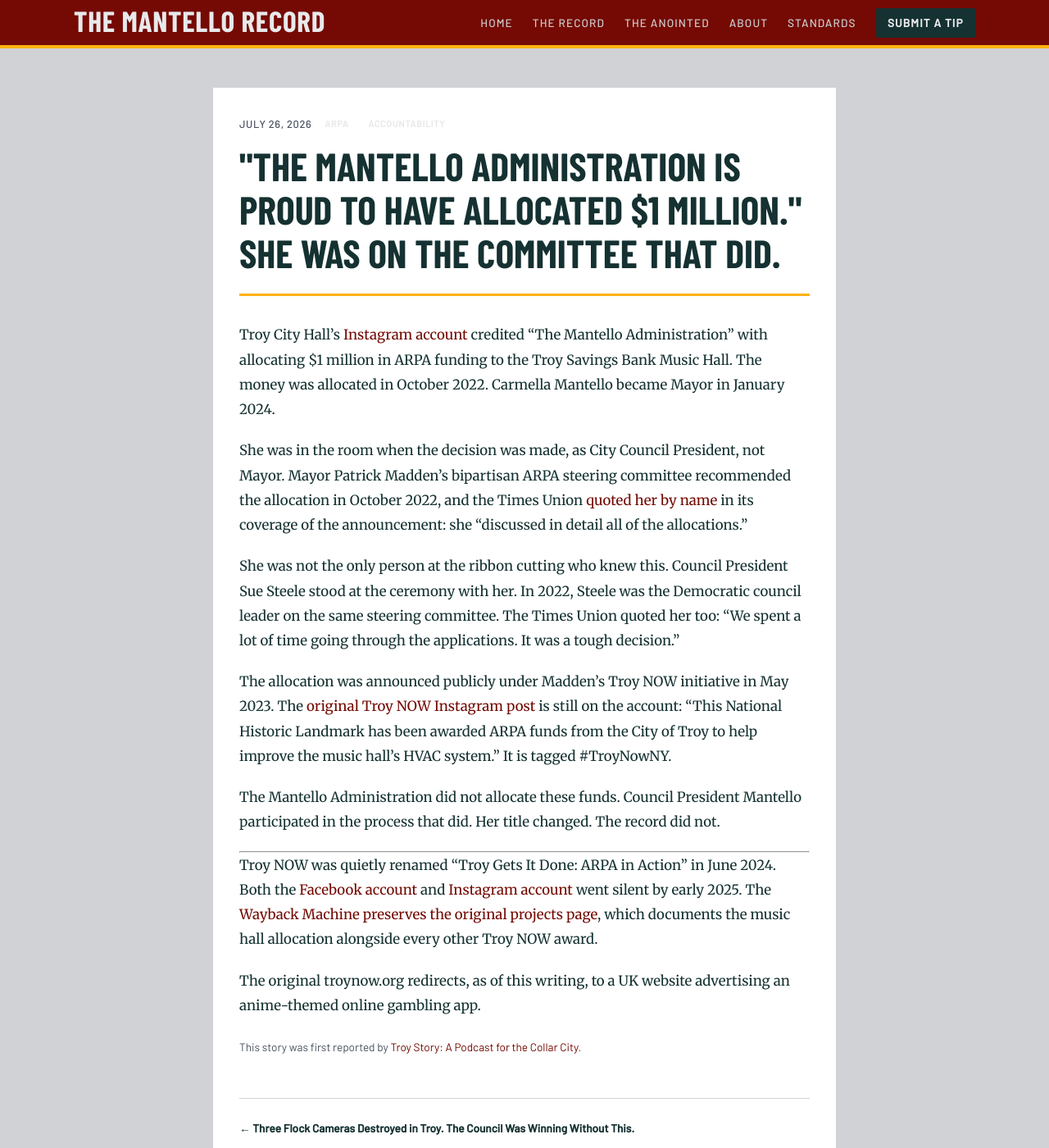
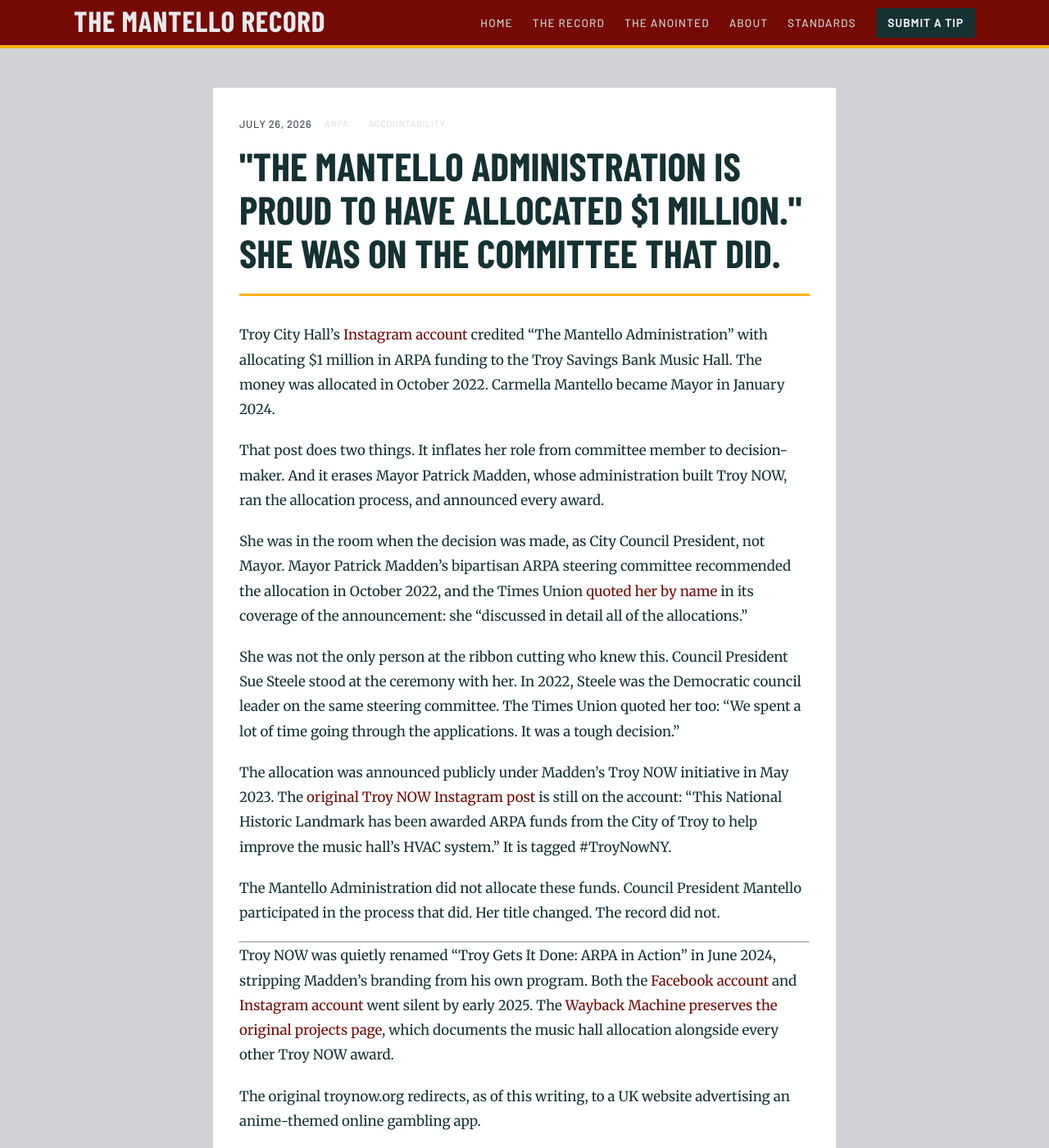
Before and after one commit to MdevitSEC/the-mantello-record, a Jekyll site: the page built from _posts/2026-07-26-mantello-arpa-music-hall-credit.md, in a window 1280 px wide and 1400 px high. Shown: the whole window at 82% size. Built offline with Jekyll 4.4.1, drawn with Linux system fonts in a browser that asks for light colours; some web fonts are replaced.

Commit message:
Strengthen ARPA post: name inflation and erasure of Madden administration explicitly
Co-Authored-By: Claude Sonnet 4.6 <noreply@anthropic.com>

```diff
--- a/_posts/2026-07-26-mantello-arpa-music-hall-credit.md
+++ b/_posts/2026-07-26-mantello-arpa-music-hall-credit.md
@@ -6,6 +6,8 @@ categories: [ARPA, Accountability]
 ---
 
 Troy City Hall's [Instagram account](https://www.instagram.com/p/DYh_fKXmfgb/) credited "The Mantello Administration" with allocating $1 million in ARPA funding to the Troy Savings Bank Music Hall. The money was allocated in October 2022. Carmella Mantello became Mayor in January 2024.
+
+That post does two things. It inflates her role from committee member to decision-maker. And it erases Mayor Patrick Madden, whose administration built Troy NOW, ran the allocation process, and announced every award.
 
 She was in the room when the decision was made, as City Council President, not Mayor. Mayor Patrick Madden's bipartisan ARPA steering committee recommended the allocation in October 2022, and the Times Union [quoted her by name](https://www.timesunion.com/news/article/Troy-has-allocated-nearly-90-percent-of-its-17525005.php) in its coverage of the announcement: she "discussed in detail all of the allocations."
 
@@ -17,7 +19,7 @@ The Mantello Administration did not allocate these funds. Council President Mant
 
 ---
 
-Troy NOW was quietly renamed "Troy Gets It Done: ARPA in Action" in June 2024. Both the [Facebook account](https://www.facebook.com/TroyGetsItDone/) and [Instagram account](https://www.instagram.com/troygetsitdone/) went silent by early 2025. The [Wayback Machine preserves the original projects page](https://web.archive.org/web/20240420004706/https://www.troynow.org/projects/), which documents the music hall allocation alongside every other Troy NOW award.
+Troy NOW was quietly renamed "Troy Gets It Done: ARPA in Action" in June 2024, stripping Madden's branding from his own program. Both the [Facebook account](https://www.facebook.com/TroyGetsItDone/) and [Instagram account](https://www.instagram.com/troygetsitdone/) went silent by early 2025. The [Wayback Machine preserves the original projects page](https://web.archive.org/web/20240420004706/https://www.troynow.org/projects/), which documents the music hall allocation alongside every other Troy NOW award.
 
 The original troynow.org redirects, as of this writing, to a UK website advertising an anime-themed online gambling app.
 
```
